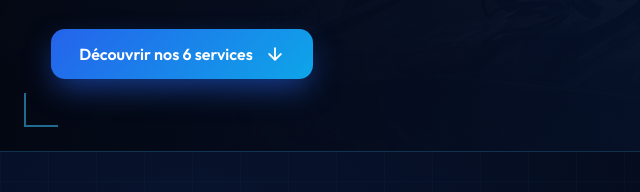
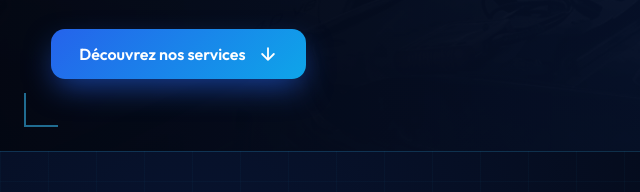
Before and after one commit to charles-ngalima/garage-lbk, a plain HTML site: page index.html in a window 1280 px wide. Shown: the part 587-779 px from the top of the page, 0-640 px from the left. Drawn offline with Linux system fonts and the light colour scheme.

Commit message:
ajout du logo au title

```diff
--- a/index.html
+++ b/index.html
@@ -7,6 +7,7 @@
   <link rel="preconnect" href="https://fonts.googleapis.com" />
   <link rel="preconnect" href="https://fonts.gstatic.com" crossorigin />
   <link rel="stylesheet" href="style.css">
+    <link rel="icon" type="image/webp" href="images/lbk2-logo.webp">
   <link href="https://fonts.googleapis.com/css2?family=JetBrains+Mono:wght@400;600&family=Outfit:wght@300;400;600;700;800&display=swap" rel="stylesheet" />
 </head>
 <body>
@@ -81,7 +82,7 @@
 
         <div class="hero-actions">
           <a href="#services" class="hero-cta">
-            <span>Découvrir nos 6 services</span>
+            <span>Découvrez nos services</span>
             <svg width="20" height="20" viewBox="0 0 24 24" fill="none" stroke="currentColor" stroke-width="2.2" stroke-linecap="round" stroke-linejoin="round">
               <path d="M12 5v14M19 12l-7 7-7-7"/>
             </svg>
```
Also changed, not shown: images/lbk2-logo.webp (renamed from images/lbk2-removebg-preview.webp).
